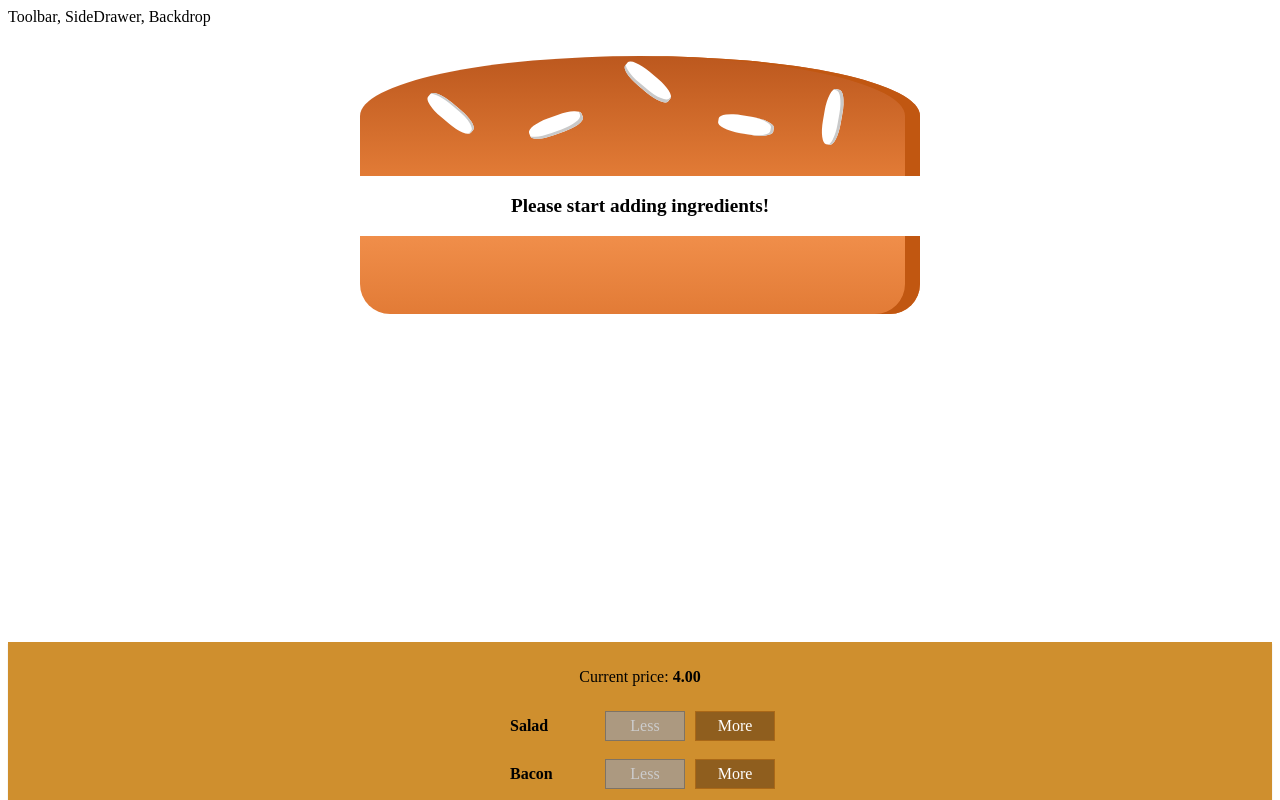
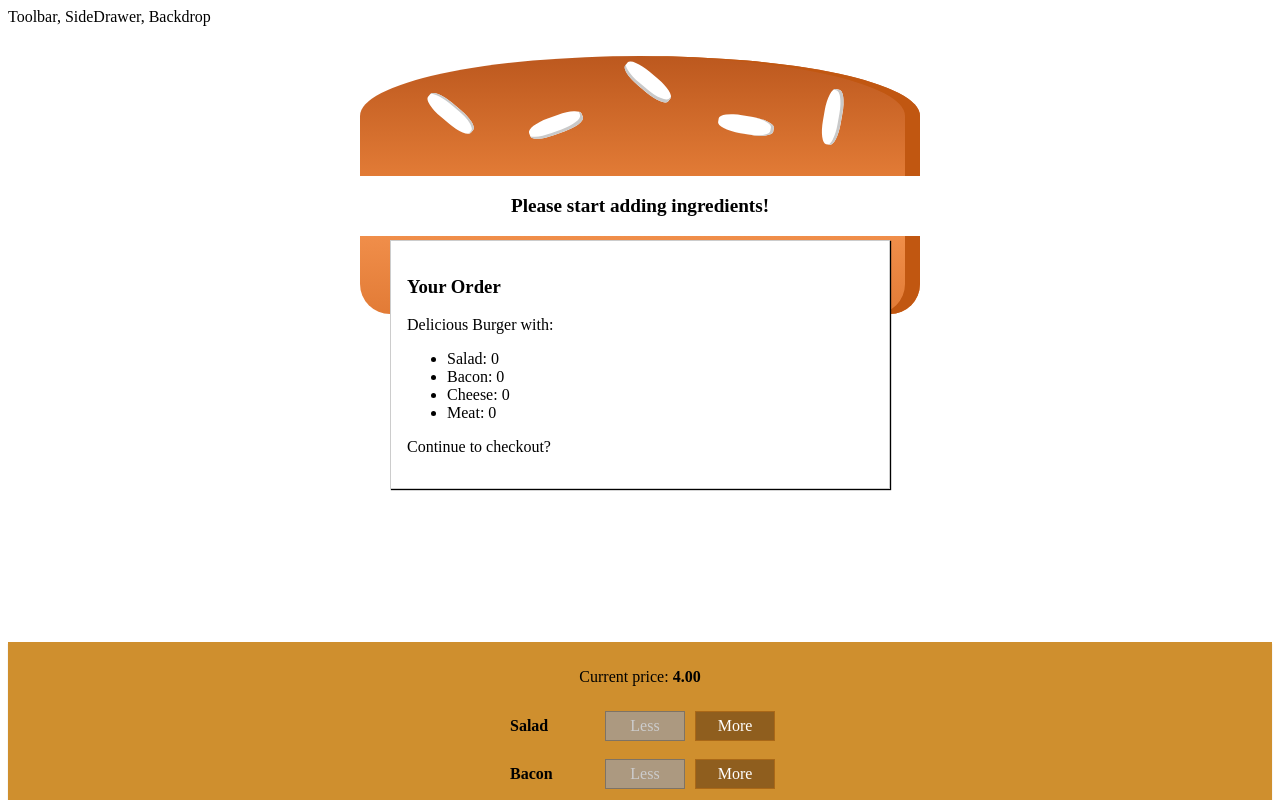
Before and after one commit to ColmanC19/Burger-Builder, a React (Create React App) app: page / in a window 1280 px wide. Shown: the top 800 px of the page. Built offline with nearby package versions, Linux system fonts and the light colour scheme.

Commit message:
add order summary and model to BB

```diff
--- a/src/containers/BurgerBuilder/BurgerBuilder.js
+++ b/src/containers/BurgerBuilder/BurgerBuilder.js
@@ -3,6 +3,8 @@
 import Aux from '../../hoc/Aux';
 import Burger from '../../components/Burger/Burger';
 import BuildControls from '../../components/Burger/BuildControls/BuildControls';
+import Model from '../../components/UI/Model/Model';
+import OrderSummary from '../../components/Burger/OrderSummary/OrderSummary';
 
 const INGREDIENT_PRICES = {
     salad: 0.5,
@@ -80,6 +82,9 @@
         }
         return (
             <Aux>
+                <Model>
+                    <OrderSummary ingredients={this.state.ingredients} />
+                </Model>
                 <Burger ingredients={this.state.ingredients} />
                 <BuildControls
                     ingredientAdded={this.addIngredientHandler}
```
